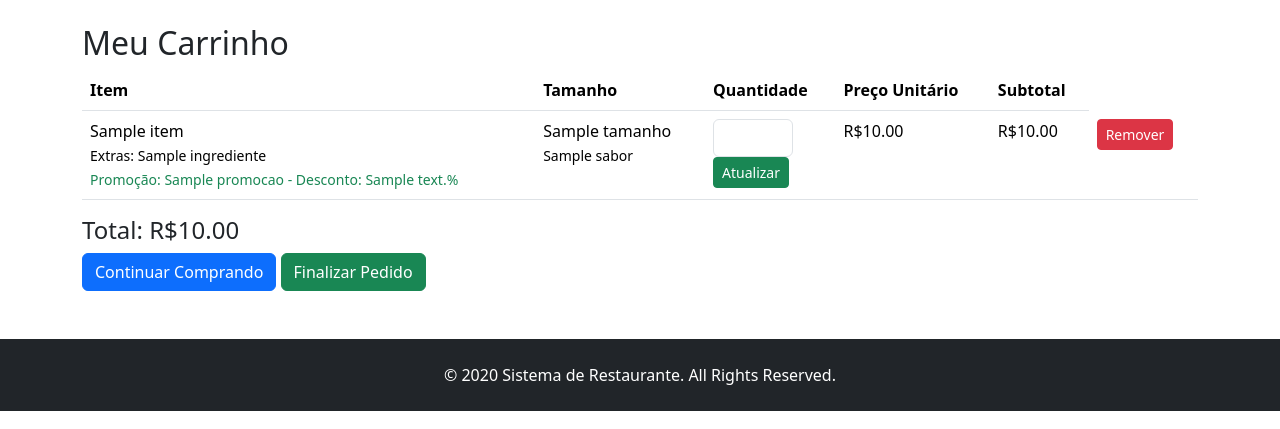
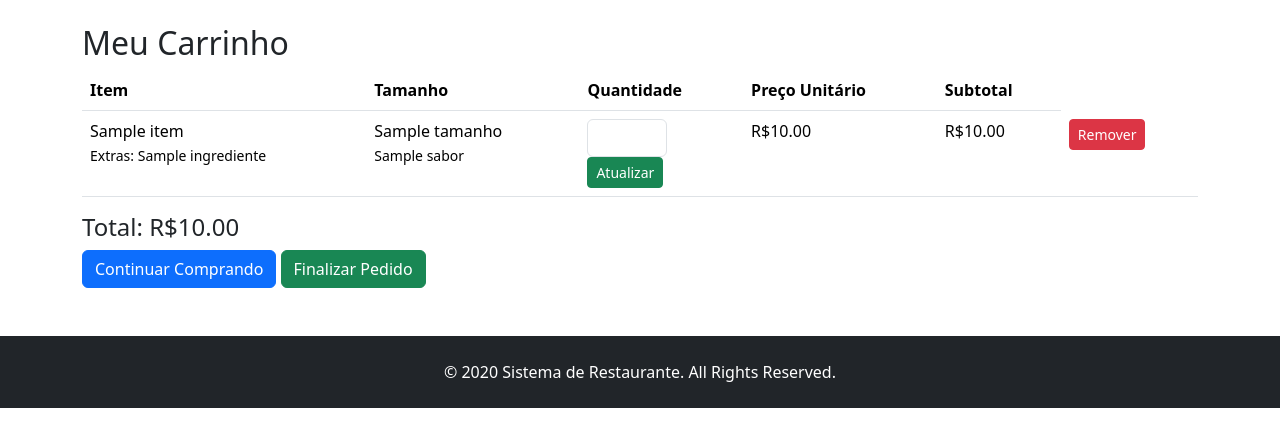
Before and after one commit to pedrocf01/Sistema-de-Auto-Atendimento, a Django app: template kiosk_app/templates/kiosk_app/carrinho.html in a window 1280 px wide. Shown: the part 56-485 px from the top of the page. Run offline with Django 3.2, Linux system fonts and the light colour scheme; the template is opened without the code that fills it: most values are stand-ins (such as "Sample title", 1, 10 or a date in 2020).

Commit message:
Add files via upload

```diff
--- a/kiosk_app/templates/kiosk_app/carrinho.html
+++ b/kiosk_app/templates/kiosk_app/carrinho.html
@@ -28,7 +28,7 @@
                                 {% endfor %}
                             </small>
                         {% endif %}
-                        {% if detalhe_pedido.promocao %}
+                        {% if detalhe_pedido.promocao_ativa %}
                             <br><small class="text-success">Promoção: {{ detalhe_pedido.promocao.nome }} - Desconto: {{ detalhe_pedido.promocao.desconto }}%</small>
                         {% endif %}
                     </td>
```
